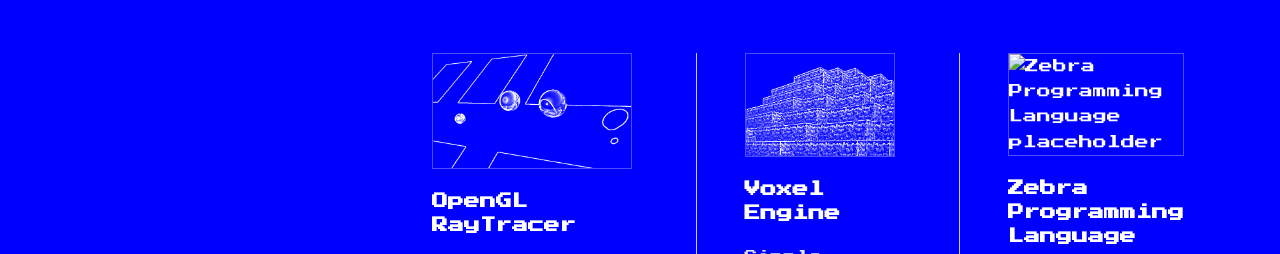
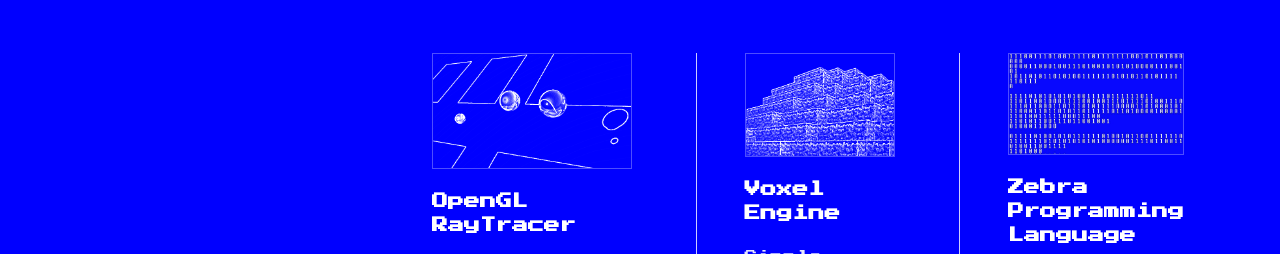
Before and after one commit to Leonuraht/Leonuraht.github.io, a plain HTML site: page projects/index.html in a window 1280 px wide. Shown: the part 506-760 px from the top of the page. Drawn offline with Linux system fonts and the light colour scheme.

Commit message:
Replace image for Zebra Programming Language project

```diff
--- a/projects/index.html
+++ b/projects/index.html
@@ -249,7 +249,7 @@
 
                         <!-- PROJECT 3 -->
                         <div class="project-item">
-                            <img src="../images/vfvbf.jpg" alt="Zebra Programming Language placeholder">
+                            <img src="../images/vfvbf.png" alt="Zebra Programming Language placeholder">
                             <strong>Zebra Programming Language</strong>
                             <p>Programming Language created for game development with OpenGL.</p>
                             <a href="https://github.com/Leonuraht/Zebra" target="_blank" rel="noreferrer">View Repository</a>
```
